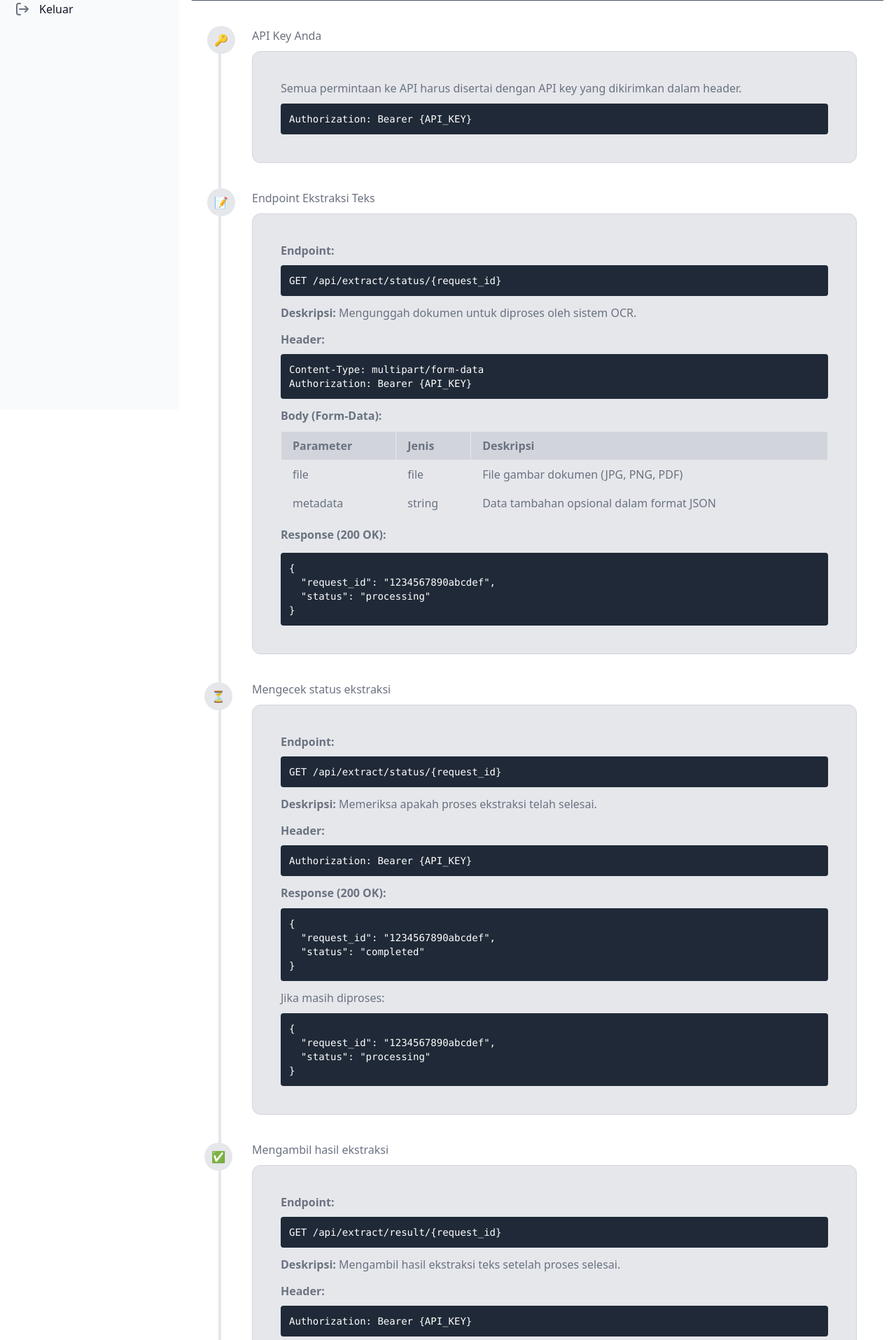
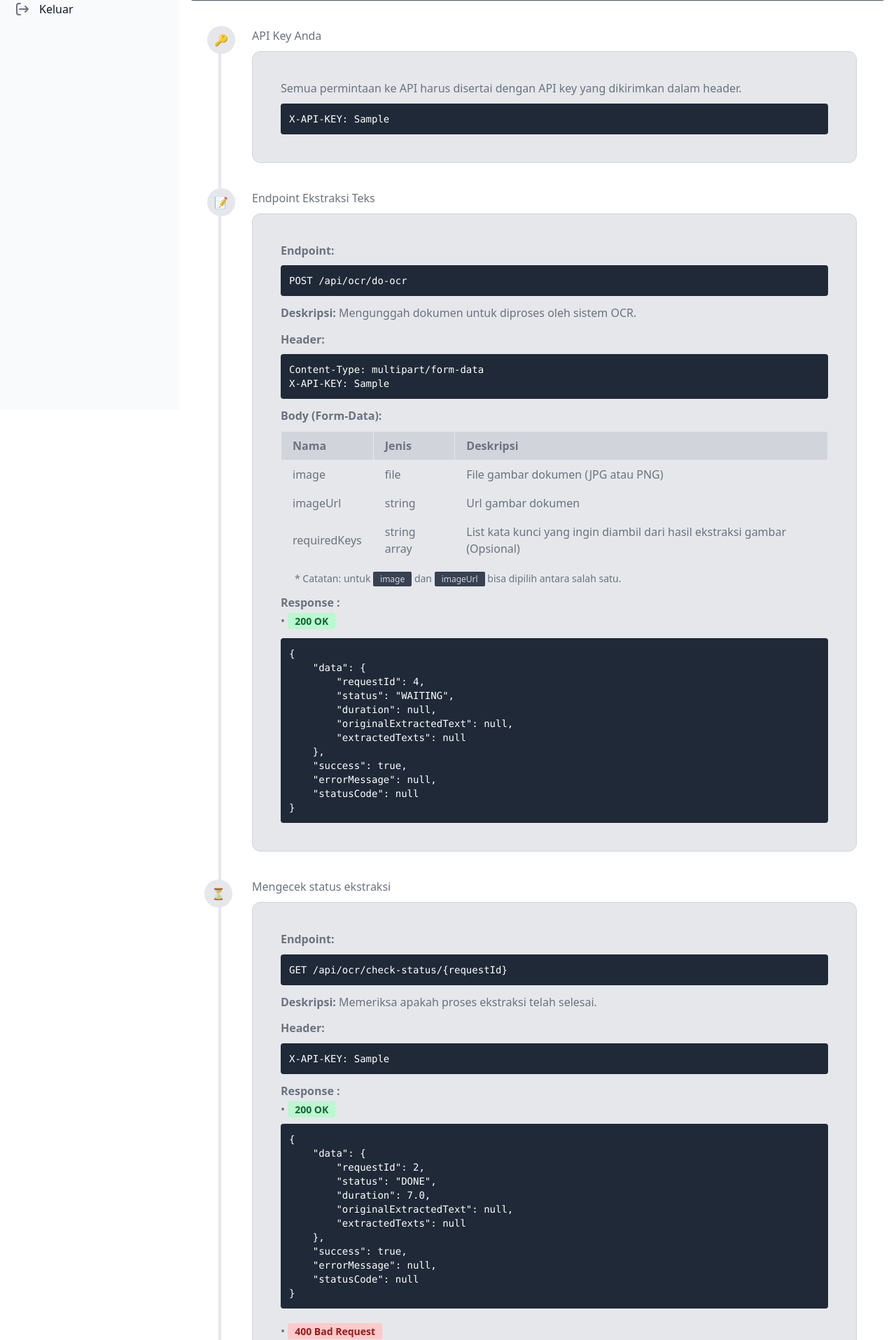
Before and after one commit to maleolabs/nest-vision-saas, a Spring app: page /dashboard/docs in a window 1280 px wide. Shown: the part 215-2130 px from the top of the page at 70% size. Run offline with Thymeleaf, Linux system fonts and the light colour scheme; the template is opened without the code that fills it: most values are stand-ins (such as "Sample title", 1, 10 or a date in 2020); data that the repository does not hold is empty; some of the project's set-up classes (security, data sources, template engines, error pages and the like) are left out, and stand-ins take their place; some libraries are stand-ins or nearby versions.

Commit message:
update docs

```diff
--- a/src/main/java/m2codes/perizinan_ocr_tool/domain/model/VerificationCode.java
+++ b/src/main/java/m2codes/perizinan_ocr_tool/domain/model/VerificationCode.java
@@ -18,7 +18,7 @@
     @GeneratedValue(strategy = GenerationType.IDENTITY)
     private Long id;
 
-    @ManyToOne(fetch = FetchType.LAZY, cascade = CascadeType.ALL)
+    @ManyToOne(fetch = FetchType.LAZY)
     @JoinColumn(name = "user_id", referencedColumnName = "id", nullable = false)
     private User user;
 
--- a/src/main/resources/templates/dashboard/docs.html
+++ b/src/main/resources/templates/dashboard/docs.html
@@ -82,7 +82,7 @@
                 <h3 class="ms-5 font-medium leading-tight mb-3">API Key Anda</h3>
                 <div class="ms-5 bg-gray-200 rounded-xl p-10 border border-gray-300">
                     <p>Semua permintaan ke API harus disertai dengan API key yang dikirimkan dalam header.</p>
-                    <pre class="mt-2 bg-gray-800 text-white p-3 rounded text-sm">Authorization: Bearer {API_KEY}</pre>
+                    <pre class="mt-2 bg-gray-800 text-white p-3 rounded text-sm">X-API-KEY: <span th:text="${apiKey}"></span></pre>
                 </div>
             </li>
             <li class="mb-10 ms-6">
@@ -92,39 +92,62 @@
                 <h3 class="ms-5 font-medium leading-tight mb-3">Endpoint Ekstraksi Teks</h3>
                 <div class="ms-5 bg-gray-200 rounded-xl p-10 border border-gray-300">
                     <p><strong>Endpoint:</strong></p>
-                    <pre class="mt-2 bg-gray-800 text-white p-3 rounded text-sm">GET /api/extract/status/{request_id}</pre>
+                    <pre class="mt-2 bg-gray-800 text-white p-3 rounded text-sm">POST /api/ocr/do-ocr</pre>
                     <p class="mt-3"><strong>Deskripsi:</strong> Mengunggah dokumen untuk diproses oleh sistem OCR.</p>
                     <p class="mt-3"><strong>Header:</strong></p>
                     <pre class="mt-2 bg-gray-800 text-white p-3 rounded text-sm">
 Content-Type: multipart/form-data
-Authorization: Bearer {API_KEY}</pre>
+X-API-KEY: <span th:text="${apiKey}"></span></pre>
 
                     <p class="mt-3"><strong>Body (Form-Data):</strong></p>
                     <table class="w-full border mt-2">
                         <thead>
                             <tr class="bg-gray-300">
-                            <th class="border px-4 py-2">Parameter</th>
+                                <th class="border px-4 py-2">Nama</th>
                                 <th class="border px-4 py-2">Jenis</th>
                                 <th class="border px-4 py-2">Deskripsi</th>
                             </tr>
                         </thead>
                         <tbody>
                             <tr>
+                                <td class="border px-4 py-2">image</td>
                                 <td class="border px-4 py-2">file</td>
-                            <td class="border px-4 py-2">file</td>
-                            <td class="border px-4 py-2">File gambar dokumen (JPG, PNG, PDF)</td>
+                                <td class="border px-4 py-2">File gambar dokumen (JPG atau PNG)</td>
                             </tr>
                             <tr>
-                            <td class="border px-4 py-2">metadata</td>
+                                <td class="border px-4 py-2">imageUrl</td>
                                 <td class="border px-4 py-2">string</td>
-                            <td class="border px-4 py-2">Data tambahan opsional dalam format JSON</td>
+                                <td class="border px-4 py-2">Url gambar dokumen</td>
+                            </tr>
+                            <tr>
+                                <td class="border px-4 py-2">requiredKeys</td>
+                                <td class="border px-4 py-2">string array</td>
+                                <td class="border px-4 py-2">List kata kunci yang ingin diambil dari hasil ekstraksi gambar (Opsional)</td>
                             </tr>
                         </tbody>
                     </table>
-                    <p class="mt-3"><strong>Response (200 OK):</strong></p>
+                    <p class="text-sm my-3 ms-5">* Catatan: untuk
+                        <span class="bg-gray-700 text-gray-300 text-xs font-medium px-2.5 py-0.5 rounded-sm">image</span>
+                        dan
+                        <span class="bg-gray-700 text-gray-300 text-xs font-medium px-2.5 py-0.5 rounded-sm">imageUrl</span>
+                        bisa dipilih antara salah satu.
+                    </p>
+                    <p class="mt-3"><strong>Response :</strong></p>
+                    <p>
+                        &bull;
+                        <span class="text-sm font-bold px-2.5 py-0.5 rounded-sm bg-green-200 text-green-800">200 OK</span>
+                    </p>
                     <pre class="mt-3 bg-gray-800 text-white p-3 rounded text-sm">{
-  "request_id": "1234567890abcdef",
-  "status": "processing"
+	"data": {
+		"requestId": 4,
+		"status": "WAITING",
+		"duration": null,
+		"originalExtractedText": null,
+		"extractedTexts": null
+	},
+	"success": true,
+	"errorMessage": null,
+	"statusCode": null
 }</pre>
                 </div>
             </li>
@@ -135,20 +158,76 @@
                 <h3 class="ms-5 font-medium leading-tight mb-3">Mengecek status ekstraksi</h3>
                 <div class="ms-5 bg-gray-200 rounded-xl p-10 border border-gray-300">
                     <p><strong>Endpoint:</strong></p>
-                    <pre class="mt-2 bg-gray-800 text-white p-3 rounded text-sm">GET /api/extract/status/{request_id}</pre>
+                    <pre class="mt-2 bg-gray-800 text-white p-3 rounded text-sm">GET /api/ocr/check-status/{requestId}</pre>
                     <p class="mt-3"><strong>Deskripsi:</strong> Memeriksa apakah proses ekstraksi telah selesai.</p>
                     <p class="mt-3"><strong>Header:</strong></p>
-                    <pre class="mt-2 bg-gray-800 text-white p-3 rounded text-sm">Authorization: Bearer {API_KEY}</pre>
-                    <p class="mt-3"><strong>Response (200 OK):</strong></p>
+                    <pre class="mt-2 bg-gray-800 text-white p-3 rounded text-sm">X-API-KEY: <span th:text="${apiKey}"></span></pre>
+                    <p class="mt-3"><strong>Response :</strong></p>
+                    <p>
+                        &bull;
+                        <span class="text-sm font-bold px-2.5 py-0.5 rounded-sm bg-green-200 text-green-800">200 OK</span>
+                    </p>
                     <pre class="mt-2 bg-gray-800 text-white p-3 rounded text-sm">{
-  "request_id": "1234567890abcdef",
-  "status": "completed"
+	"data": {
+		"requestId": 2,
+		"status": "DONE",
+		"duration": 7.0,
+		"originalExtractedText": null,
+		"extractedTexts": null
+	},
+	"success": true,
+	"errorMessage": null,
+	"statusCode": null
 }</pre>
-                    <p class="mt-3">Jika masih diproses:</p>
+                    <p class="mt-5">
+                        &bull;
+                        <span class="text-sm font-bold px-2.5 py-0.5 rounded-sm bg-red-200 text-red-800">400 Bad Request</span>
+                    </p>
                     <pre class="mt-2 bg-gray-800 text-white p-3 rounded text-sm">{
-  "request_id": "1234567890abcdef",
-  "status": "processing"
+	"data": null,
+	"success": false,
+	"errorMessage": "Request with id : 2 not found!",
+	"statusCode": null
 }</pre>
+
+                    <table class="w-full border mt-5">
+                        <thead>
+                            <tr class="bg-gray-300">
+                                <th class="border px-4 py-2">Status Request</th>
+                                <th class="border px-4 py-2">Deskripsi</th>
+                            </tr>
+                        </thead>
+                        <tbody>
+                            <tr>
+                                <td class="border px-4 py-2">WAITING</td>
+                                <td class="border px-4 py-2">
+                                    Status ini menunjukkan bahwa permintaan OCR telah diterima tetapi belum diproses.
+                                    Biasanya terjadi ketika permintaan sedang dalam antrean sebelum dieksekusi oleh sistem.
+                                </td>
+                            </tr>
+                            <tr>
+                                <td class="border px-4 py-2">PROCESSING</td>
+                                <td class="border px-4 py-2">
+                                    Status ini menandakan bahwa sistem sedang memproses dokumen OCR.
+                                    Proses ini melibatkan ekstraksi teks dari gambar atau dokumen yang diunggah pengguna.
+                                </td>
+                            </tr>
+                            <tr>
+                                <td class="border px-4 py-2">DONE</td>
+                                <td class="border px-4 py-2">
+                                    Status ini berarti proses OCR telah selesai dan hasilnya sudah tersedia.
+                                    Teks yang diekstrak bisa langsung digunakan atau disimpan untuk keperluan selanjutnya.
+                                </td>
+                            </tr>
+                            <tr>
+                                <td class="border px-4 py-2">FAILURE</td>
+                                <td class="border px-4 py-2">
+                                    Status ini menunjukkan bahwa proses OCR gagal.
+                                    Kegagalan bisa terjadi karena beberapa alasan, seperti format dokumen tidak didukung, gambar buram, atau kesalahan sistem.
+                                </td>
+                            </tr>
+                        </tbody>
+                    </table>
                 </div>
             </li>
 
@@ -159,18 +238,32 @@
                 <h3 class="ms-5 font-medium leading-tight mb-3">Mengambil hasil ekstraksi</h3>
                 <div class="ms-5 bg-gray-200 rounded-xl p-10 border border-gray-300">
                     <p><strong>Endpoint:</strong></p>
-                    <pre class="mt-2 bg-gray-800 text-white p-3 rounded text-sm">GET /api/extract/result/{request_id}</pre>
+                    <pre class="mt-2 bg-gray-800 text-white p-3 rounded text-sm">GET /api/ocr/get-result/{requestId}</pre>
                     <p class="mt-3"><strong>Deskripsi:</strong> Mengambil hasil ekstraksi teks setelah proses selesai.</p>
                     <p class="mt-3"><strong>Header:</strong></p>
-                    <pre class="mt-2 bg-gray-800 text-white p-3 rounded text-sm">Authorization: Bearer {API_KEY}</pre>
-                    <p class="mt-3"><strong>Response (200 OK):</strong></p>
-                    <pre class="mt-2 bg-gray-800 text-white p-3 rounded text-sm">"request_id": "1234567890abcdef",
-  "status": "completed",
-  "extracted_text": "Ini adalah hasil ekstraksi teks dari dokumen."
-}</pre>
-                    <p class="mt-3">Jika belum selesai:</p>
-                    <pre class="mt-2 bg-gray-800 text-white p-3 rounded text-sm">{
-  "error": "Processing not completed"
+                    <pre class="mt-2 bg-gray-800 text-white p-3 rounded text-sm">X-API-KEY: <span th:text="${apiKey}"></span></pre>
+                    <p class="mt-3"><strong>Response :</strong></p>
+                    <p class="mt-5">
+                        &bull;
+                        <span class="text-sm font-bold px-2.5 py-0.5 rounded-sm bg-green-200 text-green-800">200 OK</span>
+                    </p>
+                    <pre class="mt-2 bg-gray-800 text-white p-3 rounded text-sm">"{
+	"data": {
+		"requestId": 4,
+		"status": "DONE",
+		"duration": 5.0,
+		"extractedTexts": {
+			"nik": "1234567890123",
+			"tempat/tgi lahir": "Gorontalo",
+			"status perkawinan": "KAWIN",
+			"jenis kelamin": "Laki-laki",
+			"nama": "John Doe",
+			"pekerjaan": "Mahasiswa"
+		}
+	},
+	"success": true,
+	"errorMessage": null,
+	"statusCode": null
 }</pre>
                 </div>
             </li>
```
Also changed, not shown: src/main/java/m2codes/perizinan_ocr_tool/domain/service/ApiKeyService.java (+3 -7 lines), src/main/java/m2codes/perizinan_ocr_tool/infrastructure/security/service/ApiKeyServiceImpl.java (+6 -2 lines), src/main/java/m2codes/perizinan_ocr_tool/interfaces/controller/DashboardController.java (+9 -1 lines). Lines whose indentation alone changed are shown as unchanged.
